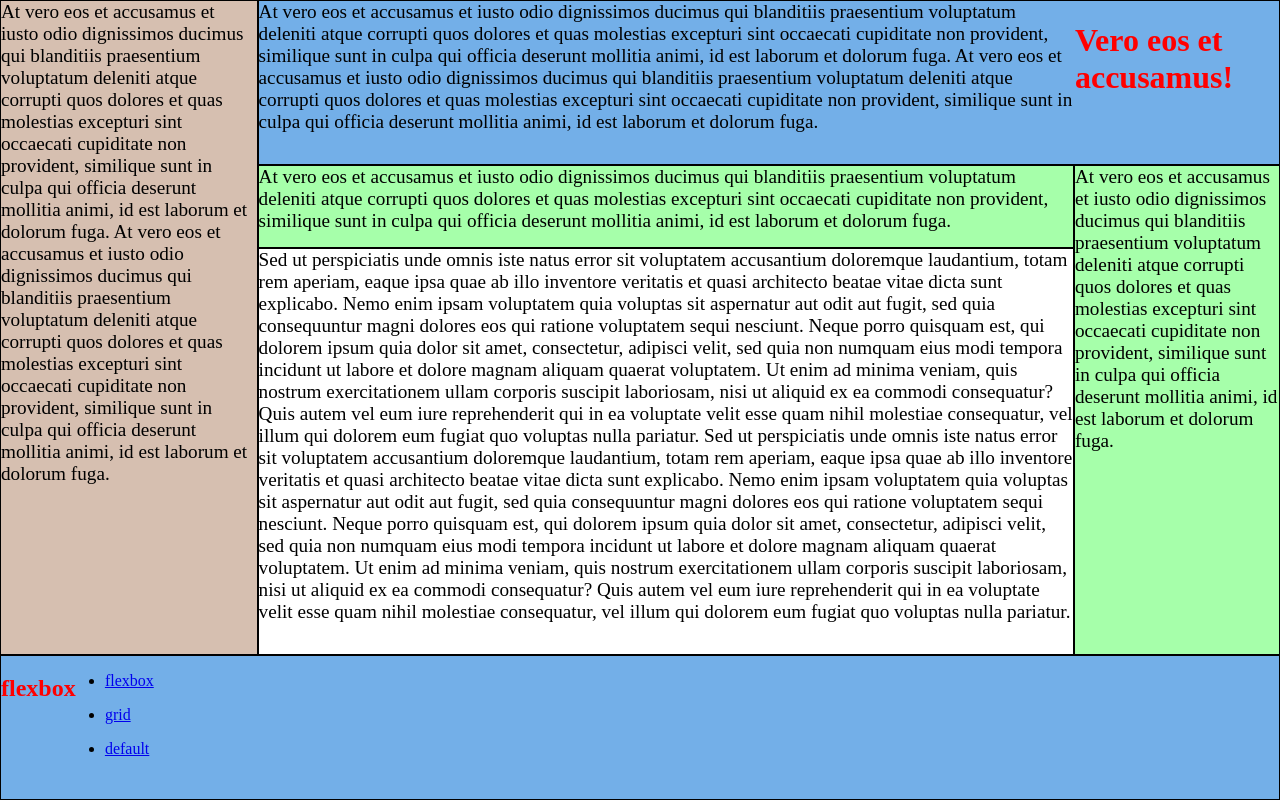
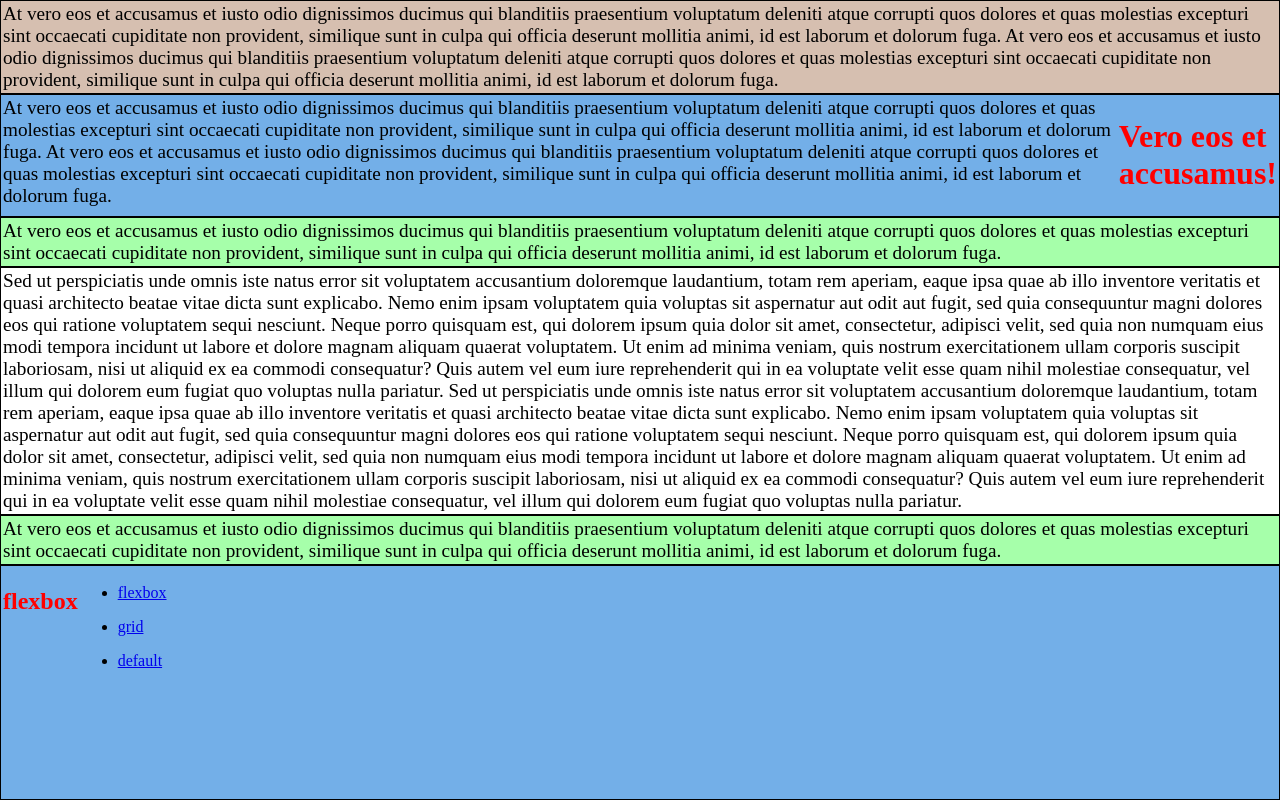
Before and after one commit to IP-14Nezdolii/Web-Lab2, a plain HTML site: page index.html in a window 1280 px wide. Drawn offline with Linux system fonts and the light colour scheme.

Commit message:
Update flexbox.css

```diff
--- a/styles/flexbox.css
+++ b/styles/flexbox.css
@@ -1,98 +1,98 @@
-* {
-    box-sizing: border-box;
+body{
+display: flex;
+flex-direction: column;
+margin: 0;
+height: 100vh;
 }
 
-body{
+.block12345{
   display: flex;
-    min-height: 100vh;
-    flex-direction: column;
-    margin: 0;
+  flex-grow: 3;
+  order: 1;
 }
 
-div.largeblock1{
+.block2345{
   display: flex;
-    flex-direction: row;
-    flex: 3;
+  flex-direction: column;
+  flex-grow: 4;
+  order: 2;
 }
 
-  div.block6{
+.block345{
   display: flex;
-    flex-direction: row;
-    flex: 1;
+  height: 100%;
+  order: 2;
+}
+
+.block35{
+  display: flex;
+  flex-direction: column;
+  flex-basis: 90%;
+  order: 1;
+}
+
+.block1{
+  display: flex;
+  padding: 2px;
+  background-color: rgb(214, 191, 176);
+  border: solid 1px black;
+  flex-grow: 1;
+  order: 1;
+}
+
+.block2{
+  display: flex;
+  padding: 2px;
   background-color: hsl(209, 72%, 68%);
   border: solid 1px black;
+  order: 1;
 }
 
-  div.block1{
+.block3{
   display: flex;
-    flex-direction: row;
-    flex: 1;
-    background-color: rgb(214, 191, 176);
+  padding: 2px;
+  background-color: hwb(123 65% 0%);
   border: solid 1px black;
+  height: 20%;
+  order: 1;
 }
 
-  div.middleblock2{
+.block4{
   display: flex;
-    flex-direction: column;
-    flex: 4;
+  padding: 2px;
+  flex-basis: 10%;
+  background-color: hwb(123 65% 0%);
+  border: solid 1px black;
+  order: 2;
 }
 
-  div.block2{
-    flex: 1;
+.block5{
   display: flex;
-    flex-direction: row;
+  padding: 2px;
+  border: solid 1px black;
+  height: 80%;
+  order: 2;
+}
+
+.block6{
+  display: flex;
+  padding: 2px;
+  flex-grow: 1;
   background-color: hsl(209, 72%, 68%);
   border: solid 1px black;
-  }
-
-  div.smallblock2{
-    display: flex;
-    flex-direction: row;
-    flex: 3;
-  }
-
-  div.littleblock1{
-    display: flex;
-    flex-direction: column;
-    flex: 4;
-  }
-
-  div.block4{
-    flex: 1;
-    background-color: hwb(123 65% 0%);
-    border: solid 1px black;
-  }
-
-  div.block3{
-    flex: 1;
-    background-color: hwb(123 65% 0%);
-    border: solid 1px black;
-  }
-
-  div.block5{
-    flex: 5;
-    border: solid 1px black;
+  order: 2;
 }
 
   .head_x{
-    flex:1;
+    flex-grow:1;
     color: red;
   }
 
   .head_y{
-    top: 25%;
-    left: 7%;
-    width: 5%;
+    order: 1;
     color: red;
   }
 
-  div.text_block1{
-    flex:4;
+  .link_block{
+    order: 2;
   }
-
-  div.link_block{
-    top: 10%;
-    left: 0%;
-    width:  2.5%;
-    height: 10%;
-  }
```
Lines whose indentation alone changed are shown as unchanged.
